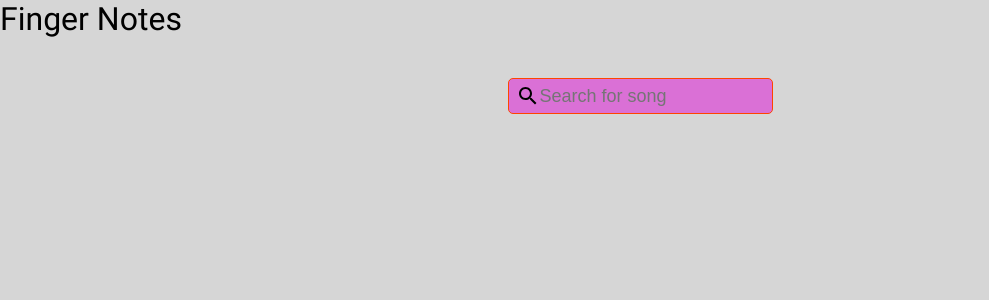
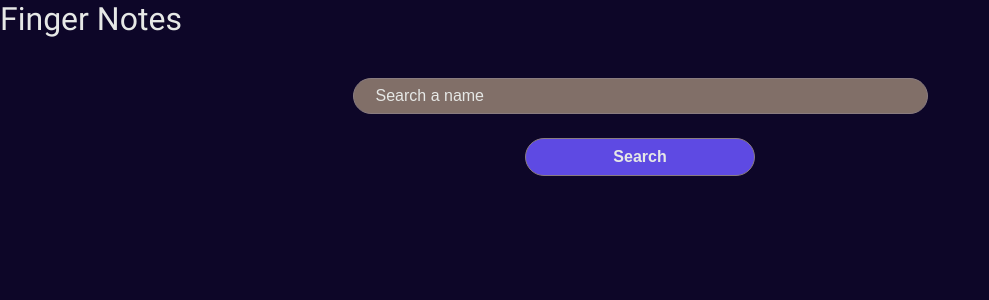
Before and after one commit to Karanveer-Mul/LifeSteps, a React (Create React App) app: page / in a window 1280 px wide. Shown: the top 300 px of the page, without its empty margins (0-989 px from the left). Built offline with nearby package versions, Linux system fonts and the light colour scheme.

Commit message:
landing page CSS

```diff
--- a/src/App.css
+++ b/src/App.css
@@ -1,5 +1,6 @@
 .App {
   font-family: Roboto;
+  color: #e6e8e6;
 }
 
 .title {
@@ -20,33 +21,73 @@
 .home {
   padding-top: 5vh;
   display: flex;
+  flex-direction: column;
   justify-content: center;
   align-items: center;
 }
 
 .searchBar {
-  position: relative;
-  display: flex;
-  border-radius: 5px;
-  width: fit-content;
-  justify-content: center;
-  background-color: orchid;
-  border: 1px solid orangered;
-  padding: 5px 0 5px 7px;
+  color: #e6e8e6;
+  background-color: #816f68;
+  margin-bottom: 24px;
+  width: 575px;
+  border: 1px solid #897c80;
+  border-radius: 30px;
+}
+
+.searchBar:hover,
+.searchBar:focus {
+  box-shadow: 1px 1px 8px 1px #816f68;
+  outline: none;
+}
+
+@media only screen and (max-width: 375px) {
+  .searchBar {
+    width: 300px;
+  }
 }
 
 input {
-  font-size: 18px;
-  font-weight: 300;
-  display: inline-block;
+  font-size: 16px;
+  padding: 0 22px 0 22px;
   border: none;
-  background-color: orchid;
+  outline: none;
+
+  background-color: rgba(0, 0, 0, 0);
+  height: 36px;
+  @media only screen and (max-width: 450px) {
+    height: 24px;
+  }
 }
 
-.searchIcon {
-  background-color: orchid;
+input::placeholder {
+  color: #e6e8e6;
 }
 
-input:focus {
+.buttons {
+  background-color: #5e4ae3;
+  border: 1px solid #897c80;
+  width: 230px;
+  text-align: center;
+  border-radius: 30px;
+}
+
+@media only screen and (max-width: 375px) {
+  .buttons {
+    width: 270px;
+  }
+}
+
+.searchButton {
+  font-size: 16px;
+  font-weight: 700;
+  color: #e6e8e6;
+  padding: 0 22px 0 22px;
+  background: none;
   outline: none;
+  border: none;
+  height: 36px;
+  @media only screen and (max-width: 450px) {
+    height: 24px;
+  }
 }
--- a/src/Components/layout/landingPage.js
+++ b/src/Components/layout/landingPage.js
@@ -1,14 +1,15 @@
 import React, { useState } from "react";
-import SearchIcon from "@material-ui/icons/Search";
 
 const LandingPage = () => {
   const [searchResult, setSearchResult] = useState(null);
 
   return (
     <div className="container home">
-      <div className="row searchBar">
-        <SearchIcon className="searchIcon" />
-        <input placeholder="Search for song" />
+      <div className="Bar">
+        <input className="searchBar" placeholder="Search a name" />
+      </div>
+      <div className="buttons">
+        <button className="searchButton">Search</button>
       </div>
     </div>
   );
--- a/src/Components/layout/navbar.js
+++ b/src/Components/layout/navbar.js
@@ -1,13 +1,7 @@
 import React from "react";
 
 const Navbar = () => {
-  return (
-    <nav className="navbar navbar-dark bg-dark">
-      <div className="container-fluid">
-        <span className="navbar-brand mb-0 title">Finger Notes</span>
-      </div>
-    </nav>
-  );
+  return <div className="container-fluid title">Finger Notes</div>;
 };
 
 export default Navbar;
--- a/src/index.css
+++ b/src/index.css
@@ -4,7 +4,7 @@
   text-decoration: none;
   list-style: none;
   box-sizing: border-box;
-  background: #d6d6d6;
+  background: #0d0628;
 }
 body {
   color: rgb(0, 0, 0);
```
Also changed, not shown: src/Character.js (added, +45 -0 lines), src/Components/layout/sidebar.js (deleted, +0 -29 lines), src/useKeyPress.js (added, +35 -0 lines), 1 other file (tests, documents, lock files or other folders).
